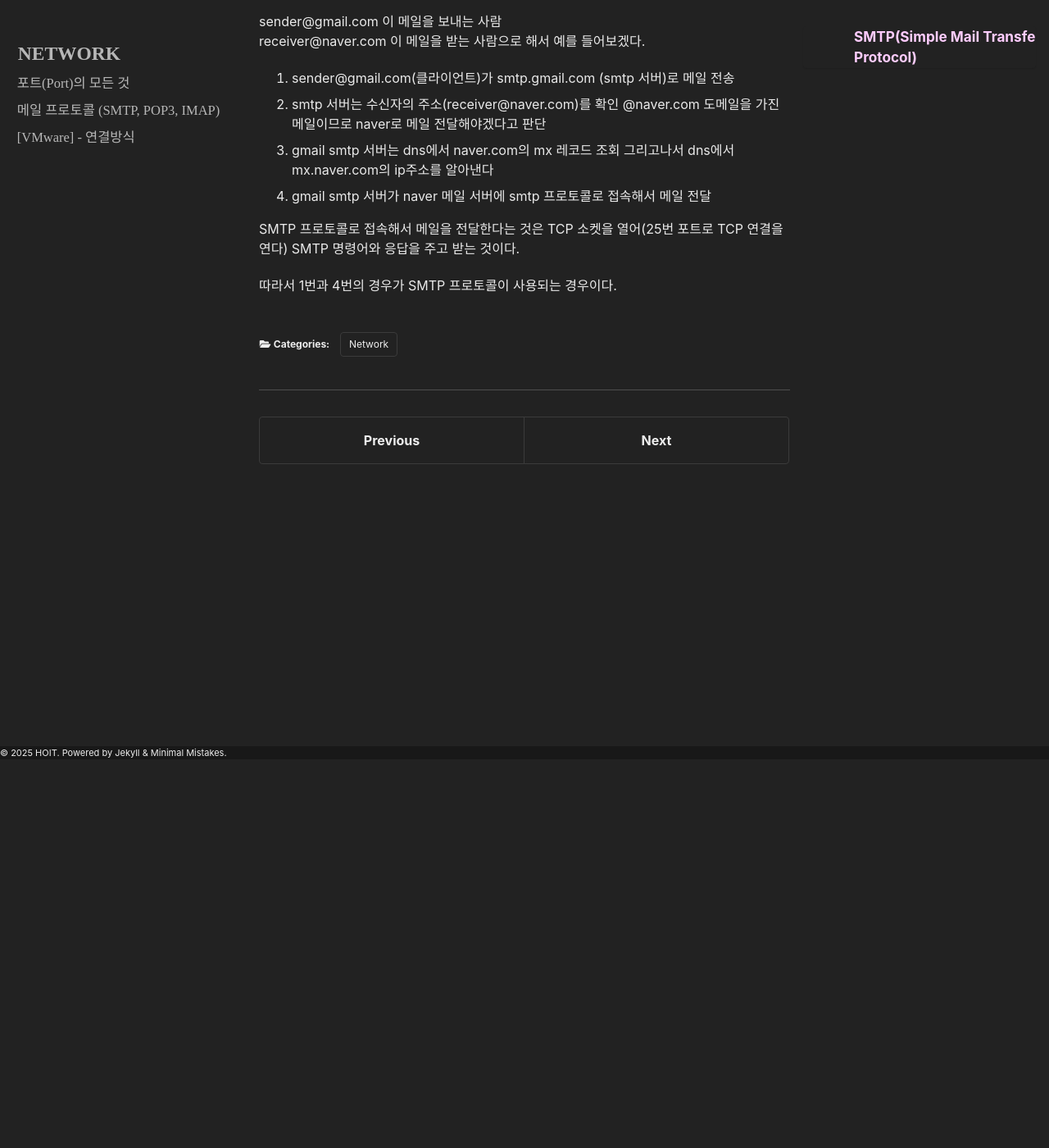
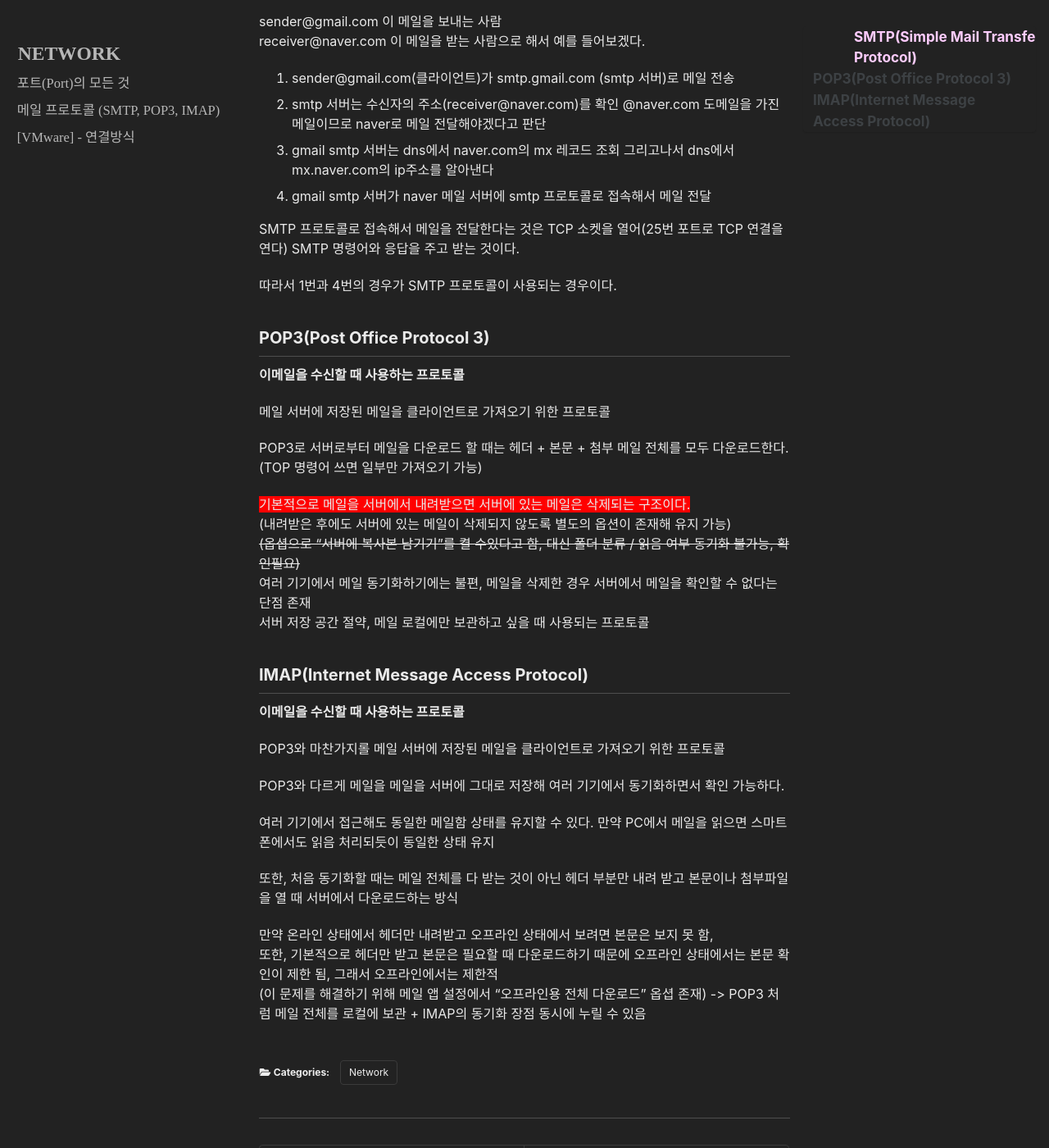
Before and after one commit to Hovember/Hovember.github.io, a Jekyll site: the page built from _posts/Network/2025-09-30-mailproto.md, in a window 1280 px wide and 1400 px high, scrolled down 474 px. Shown: the whole window at 82% size. Built offline with Jekyll 4.4.1, drawn with Linux system fonts in a browser that asks for light colours; cached includes are drawn as plain includes; some web fonts are replaced; before the commit the page ends 1104 px from its top, so only the background shows below that; some of the changed text lies outside the part shown.

Commit message:
Update 2025-09-30-mailproto.md

```diff
--- a/_posts/Network/2025-09-30-mailproto.md
+++ b/_posts/Network/2025-09-30-mailproto.md
@@ -28,3 +28,33 @@ receiver@naver.com 이 메일을 받는 사람으로 해서 예를 들어보겠
 SMTP 프로토콜로 접속해서 메일을 전달한다는 것은 TCP 소켓을 열어(25번 포트로 TCP 연결을 연다) SMTP 명령어와 응답을 주고 받는 것이다.
 
 따라서 1번과 4번의 경우가 SMTP 프로토콜이 사용되는 경우이다.
+
+## POP3(Post Office Protocol 3)
+
+**이메일을 수신할 때 사용하는 프로토콜**
+
+메일 서버에 저장된 메일을 클라이언트로 가져오기 위한 프로토콜
+
+POP3로 서버로부터 메일을 다운로드 할 때는 헤더 + 본문 + 첨부 메일 전체를 모두 다운로드한다. (TOP 명령어 쓰면 일부만 가져오기 가능)
+
+<span style="background-color:red"> 기본적으로 메일을 서버에서 내려받으면 서버에 있는 메일은 삭제되는 구조이다. </span> <br>
+(내려받은 후에도 서버에 있는 메일이 삭제되지 않도록 별도의 옵션이 존재해 유지 가능)<br>
+~~(옵셥으로 "서버에 복사본 남기기"를 켤 수있다고 함, 대신 폴더 분류 / 읽음 여부 동기화 불가능, 확인필요)~~ <br>
+여러 기기에서 메일 동기화하기에는 불편, 메일을 삭제한 경우 서버에서 메일을 확인할 수 없다는 단점 존재<br>
+서버 저장 공간 절약, 메일 로컬에만 보관하고 싶을 때 사용되는 프로토콜
+
+## IMAP(Internet Message Access Protocol)
+
+**이메일을 수신할 때 사용하는 프로토콜**
+
+POP3와 마찬가지롤 메일 서버에 저장된 메일을 클라이언트로 가져오기 위한 프로토콜
+
+POP3와 다르게 메일을 메일을 서버에 그대로 저장해 여러 기기에서 동기화하면서 확인 가능하다.
+
+여러 기기에서 접근해도 동일한 메일함 상태를 유지할 수 있다. 만약 PC에서 메일을 읽으면 스마트폰에서도 읽음 처리되듯이 동일한 상태 유지
+
+또한, 처음 동기화할 때는 메일 전체를 다 받는 것이 아닌 헤더 부분만 내려 받고 본문이나 첨부파일을 열 때 서버에서 다운로드하는 방식
+
+만약 온라인 상태에서 헤더만 내려받고 오프라인 상태에서 보려면 본문은 보지 못 함,<br>
+또한, 기본적으로 헤더만 받고 본문은 필요할 때 다운로드하기 때문에 오프라인 상태에서는 본문 확인이 제한 됨, 그래서 오프라인에서는 제한적<br>
+(이 문제를 해결하기 위해 메일 앱 설정에서 "오프라인용 전체 다운로드" 옵셥 존재) -> POP3 처럼 메일 전체를 로컬에 보관 + IMAP의 동기화 장점 동시에 누릴 수 있음
```
Also changed, not shown: other parts of _posts/Network/2025-09-30-mailproto.md (+1 -1 lines).
